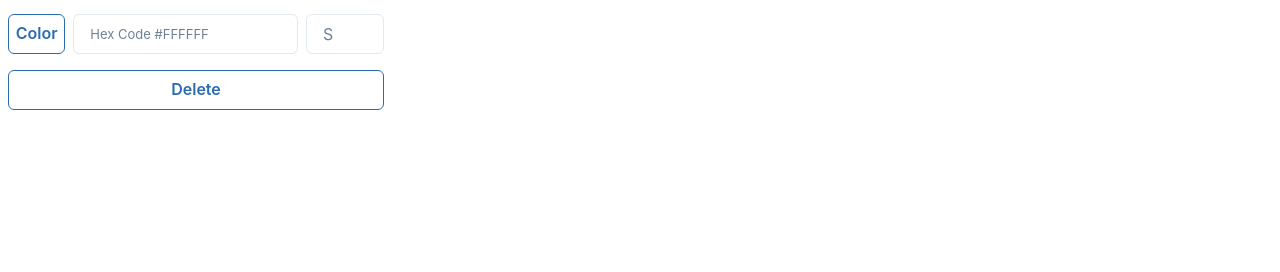
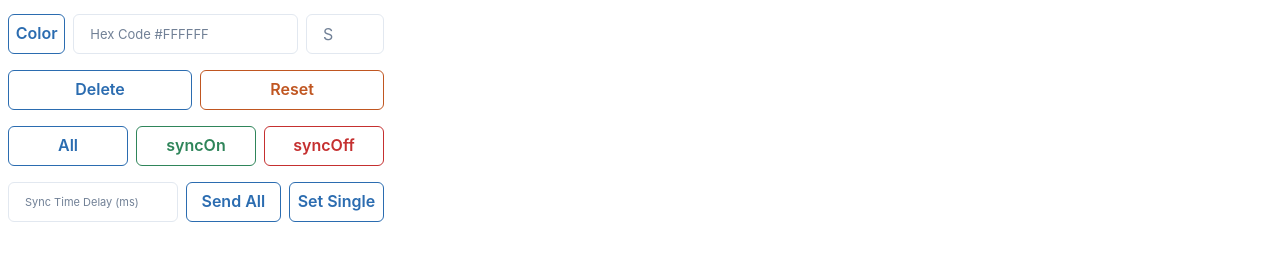
Before and after one commit to kazar4/SciliTetrisWebsite, a React (Create React App) app in the folder simulation/scili-sim/: page / in a window 1280 px wide. Shown: the part 390-662 px from the top of the page. Built offline with nearby package versions, Linux system fonts and the light colour scheme; no server answers.

Commit message:
added new buttons for syncing and resetting

```diff
--- a/simulation/scili-sim/src/App.js
+++ b/simulation/scili-sim/src/App.js
@@ -31,6 +31,7 @@ function App() {
   const [mode, setMode] = useState("");
   const [hexCode, setHexCode] = useState('');
   const [strip, setStrip] = useState('3');
+  const [syncDelay, setSyncDelay] = useState("");
 
   const [xDimension, setXDimension] = useState(5); // Initial x dimension
   const [yDimension, setYDimension] = useState(11); // Initial y dimension
@@ -46,6 +47,11 @@ function App() {
   const handleStripChange = (event) => {
     // Update the hexCode state with the new value entered by the user
     setStrip(event.target.value);
+  };
+
+  const handleSyncChange = (event) => {
+    // Update the hexCode state with the new value entered by the user
+    setSyncDelay(event.target.value);
   };
 
 
@@ -151,6 +157,9 @@ function App() {
                   <Input placeholder="S" w={"30%"} onChange={handleStripChange}></Input>
                 </Flex>
 
+
+                <Flex direction={"row"} gap={2}>
+
                 <Button onClick={() => {
                   if (mode != "delete") {
                     setMode("delete")
@@ -160,9 +169,125 @@ function App() {
                 }}
                 variant={mode === "delete" ? "solid" : "outline"}
                 colorScheme="blue"
-                boxShadow={mode === "delete" ? "outline" : "none"}>
+                boxShadow={mode === "delete" ? "outline" : "none"}
+                w={"50%"}
+                >
                 Delete
                 </Button>
+
+                <Button onClick={() => {
+                  if (mode != "reset") {
+                    setMode("reset")
+                  } else {
+                    setMode("")
+                  }
+                }}
+                variant={mode === "reset" ? "solid" : "outline"}
+                colorScheme="orange"
+                boxShadow={mode === "reset" ? "0 0 0 3px rgba(246, 173, 85, 0.6)" : "none"}
+                w={"50%"}
+                >
+                Reset
+                </Button>
+
+                </Flex>
+
+
+              <Flex direction={"row"} gap={2}>
+
+                <Button onClick={() => {
+                    if (mode != "all") {
+                      setMode("all")
+                    } else {
+                      setMode("")
+                    }
+                  }}
+                  variant={mode === "all" ? "solid" : "outline"}
+                  colorScheme="blue"
+                  boxShadow={mode === "all" ? "outline" : "none"}
+                  w={"50%"}
+                  >
+                  All
+                  </Button>
+
+                <Button onClick={() => {
+                  if (mode != "syncOn") {
+                    if (mode == "all") {
+                      ws.send("syncOn all")
+                      setMode("")
+                    } else {
+                      setMode("syncOn")
+                    }
+                  } else {
+                    setMode("")
+                  }
+                }}
+                variant={mode === "syncOn" ? "solid" : "outline"}
+                colorScheme="green"
+                boxShadow={mode === "syncOn" ? "outline" : "none"}
+                w={"50%"}
+                >
+                syncOn
+                </Button>
+
+                <Button onClick={() => {
+                  if (mode != "syncOff") {
+                    if (mode == "all") {
+                      ws.send("syncOff all")
+                      setMode("")
+                    } else {
+                      setMode("syncOff")
+                    }
+                  } else {
+                    setMode("")
+                  }
+                }}
+                variant={mode === "syncOff" ? "solid" : "outline"}
+                colorScheme="red"
+                boxShadow={mode === "syncOff" ? "0 0 0 3px rgba(246, 173, 85, 0.6)" : "none"}
+                w={"50%"}
+                >
+                syncOff
+                </Button>
+
+                </Flex>
+
+
+                <Flex direction={"row"} gap={2}>
+
+                <Input placeholder="Sync Time Delay (ms)" fontSize={11} onChange={handleSyncChange}></Input>
+
+
+                <Button onClick={() => {
+                  if (syncDelay !== "") {
+                    ws.send(`sync all ${syncDelay}`)
+                  }
+                }}
+                variant={mode === "syncall" ? "solid" : "outline"}
+                colorScheme="blue"
+                boxShadow={mode === "syncall" ? "outline" : "none"}
+                w={"50%"}
+                >
+                Send All
+                </Button>
+
+                <Button onClick={() => {
+                    if (mode != "singlesync") {
+                      setMode("singlesync")
+                    } else {
+                      setMode("")
+                    }
+                }}
+                variant={mode === "singlesync" ? "solid" : "outline"}
+                colorScheme="blue"
+                boxShadow={mode === "singlesync" ? "outline" : "none"}
+                w={"50%"}
+                >
+                Set Single
+                </Button>
+
+                </Flex>
+
 
             </Flex>
           </Box>
@@ -173,6 +298,7 @@ function App() {
               mode={mode}
               hexCode={hexCode}
               strip={strip}
+              syncDelay={syncDelay}
               xDimension={xDimension}
               setXDimension={setXDimension}
               yDimension={yDimension}
--- a/simulation/scili-sim/src/LedDisplay.js
+++ b/simulation/scili-sim/src/LedDisplay.js
@@ -3,7 +3,7 @@ import { Box, Grid, Input, Flex, Text } from '@chakra-ui/react';
 import { DndProvider, useDrop } from 'react-dnd';
 import { HTML5Backend } from 'react-dnd-html5-backend';
 
-const LedDisplay = ({ws, wsRes, mode, hexCode, strip, xDimension, yDimension, setXDimension, setYDimension}) => {
+const LedDisplay = ({ws, wsRes, mode, hexCode, strip, syncDelay, xDimension, yDimension, setXDimension, setYDimension}) => {
 
   const [espClients, setEspClients] = useState({}); // List of ESP clients
 
@@ -101,6 +101,7 @@ const LedDisplay = ({ws, wsRes, mode, hexCode, strip, xDimension, yDimension, se
                 mode={mode}
                 hexCode={hexCode}
                 strip={strip}
+                syncDelay={syncDelay}
                 />
           ))}
         </Grid>
@@ -108,7 +109,7 @@ const LedDisplay = ({ws, wsRes, mode, hexCode, strip, xDimension, yDimension, se
   );
 };
 
-const DroppableBox = ({ index, xDimension, yDimension, ws, espClients, mode, hexCode, strip}) => {
+const DroppableBox = ({ index, xDimension, yDimension, ws, espClients, mode, hexCode, strip, syncDelay}) => {
 
     const [assignedESP, setAssignedESP] = useState([]); // List of ESP clients
     const [textDiv, setTextDiv] = useState("");
@@ -172,6 +173,7 @@ const DroppableBox = ({ index, xDimension, yDimension, ws, espClients, mode, hex
             let espVal = espClients[`${x*2},${y}`]
             console.log(espVal)
             setTextDiv(espVal["id"])
+            //setAssignedESP(espVal["id"])
             let newColor = blendColors(espVal["color1"], espVal["color2"], 0.5)
             setColorDefault(newColor)
             if (espVal["ping"] != null) {
@@ -233,8 +235,14 @@ const DroppableBox = ({ index, xDimension, yDimension, ws, espClients, mode, hex
           ws.send(`setColor ${x * 2 + (parseInt(strip) - 1)} ${y} ${hexCode}`)
         } else {
           // 3 Case
-          ws.send(`setColor ${x * 2} ${y} ${hexCode}`)
-          ws.send(`setColor ${x * 2 + (parseInt(strip) - 1)} ${y} ${hexCode}`)
+          if (textDiv !== "") {
+            ws.send(`setColor ${textDiv} ${hexCode}`)
+          } else {
+            console.log("Need to assign esp to color it")
+          }
+
+          // ws.send(`setColor ${x * 2} ${y} ${hexCode}`)
+          // ws.send(`setColor ${x * 2 + (parseInt(strip) - 1)} ${y} ${hexCode}`)
         }
         ws.send("getClientState")
     }
@@ -242,6 +250,19 @@ const DroppableBox = ({ index, xDimension, yDimension, ws, espClients, mode, hex
     if (mode === "delete") {
         ws.send(`removeCoord ${textDiv}`)
         ws.send("getClientState")
+    }
+
+    if (mode === "reset") {
+      ws.send(`removeCoord ${textDiv}`)
+      setTimeout(function () {
+        ws.send(`reset ${textDiv}`)
+        ws.send("getClientState")
+      }, 1000);
+
+    }
+
+    if (mode === "singlesync") {
+      ws.send(`sync ${textDiv} ${syncDelay}`)
     }
 
   };
--- a/simulation/scili-sim/src/LedPopup.js
+++ b/simulation/scili-sim/src/LedPopup.js
@@ -6,7 +6,11 @@ import { Button } from '@chakra-ui/react';
 const LedPopup = () => {
   const openPopup = () => {
     // Open a new browser window with the LedBuilding component
-    const popupWindow = window.open('', '_blank', 'width=200,height=400');
+    const popupWindow = window.open("https://kazar4.com/SciliTetris/simulationHTML/index.html", '_blank', 'width=150,height=400')
+    //window.open('', '_blank', 'width=200,height=400');
+
+
+
     const popupContent = `
       <!DOCTYPE html>
       <html>
@@ -35,12 +39,12 @@ const LedPopup = () => {
       </html>
     `;
 
-    // Write the content to the new window
-    popupWindow.document.write(popupContent);
+    // // Write the content to the new window
+    // popupWindow.document.write(popupContent);
 
-    // Render the LedBuilding component in the container
-    const ledPopupContainer = popupWindow.document.getElementById('led-popup-container');
-    ledPopupContainer && ReactDOM.createRoot(ledPopupContainer).render(<LedBuilding />);
+    // // Render the LedBuilding component in the container
+    // const ledPopupContainer = popupWindow.document.getElementById('led-popup-container');
+    // ledPopupContainer && ReactDOM.createRoot(ledPopupContainer).render(<LedBuilding />);
     //ledPopupContainer && ReactDOM.render(<LedBuilding />, ledPopupContainer);
   };
 
```
